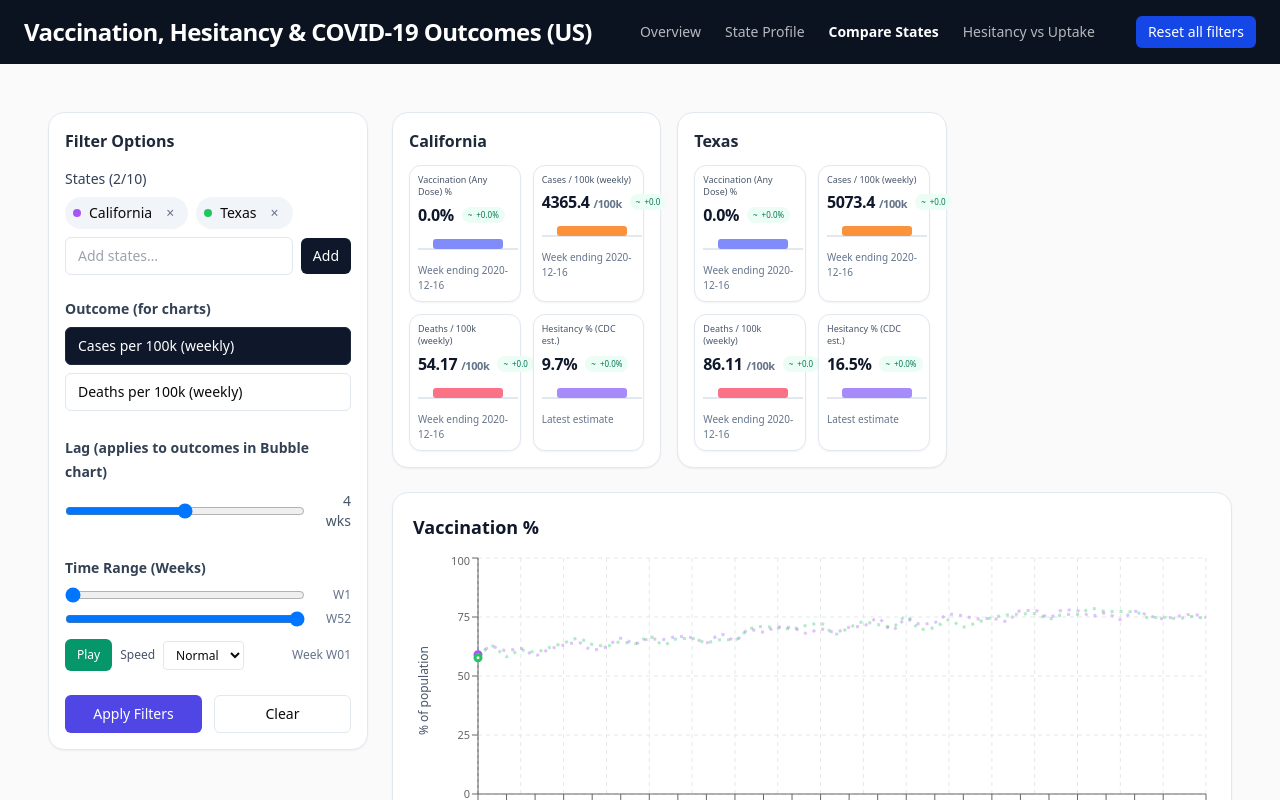
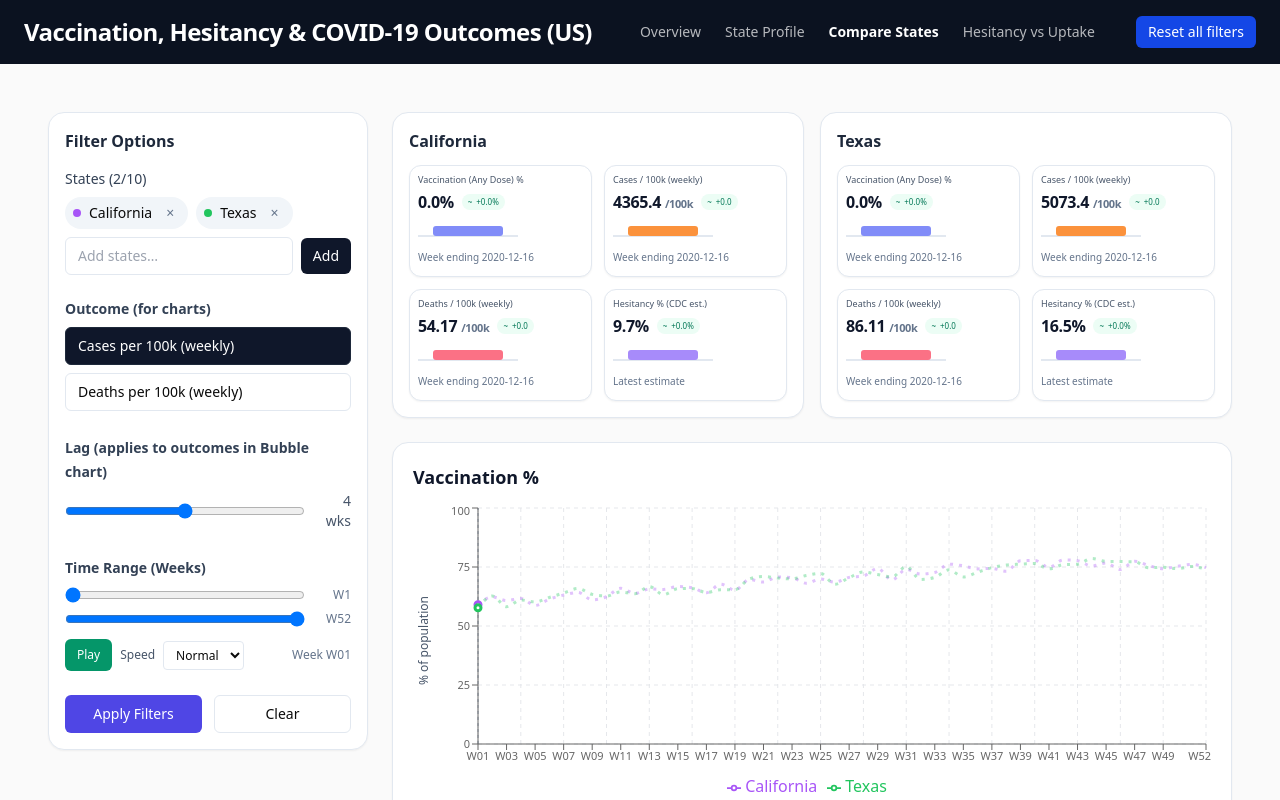
Before and after one commit to Burned357Waffles/CSC-805-Group-Visualization-Project, a React (Vite) app: page / in a window 1280 px wide. Both pictures are taken after a click on the button "Compare States". Shown: the top 800 px of the page. Built offline with nearby package versions, Linux system fonts and the light colour scheme.

Commit message:
changed width of KPI boxes

```diff
--- a/src/CompareStates.tsx
+++ b/src/CompareStates.tsx
@@ -519,7 +519,7 @@
             ) : (
               <>
                 {/* KPI strip – now backed by real CSV KPIs */}
-                <div className="grid grid-cols-1 gap-4 md:grid-cols-2 xl:grid-cols-3">
+                <div className="grid grid-cols-1 gap-4 md:grid-cols-2">
                   {chosen.map((stateName) => {
                     const usps = STATE_NAME_TO_USPS[stateName];
                     const cards = usps && byState ? byState[usps] : undefined;
```
Also changed, not shown: message.txt (added).
